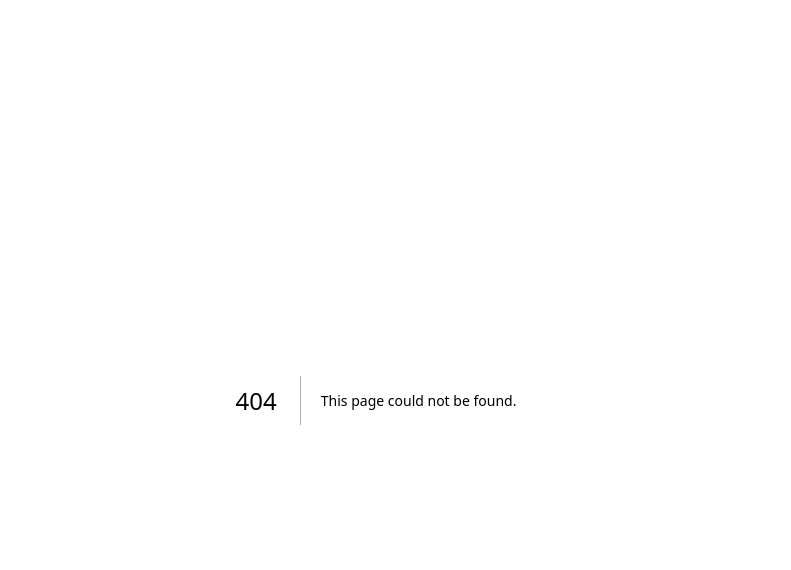
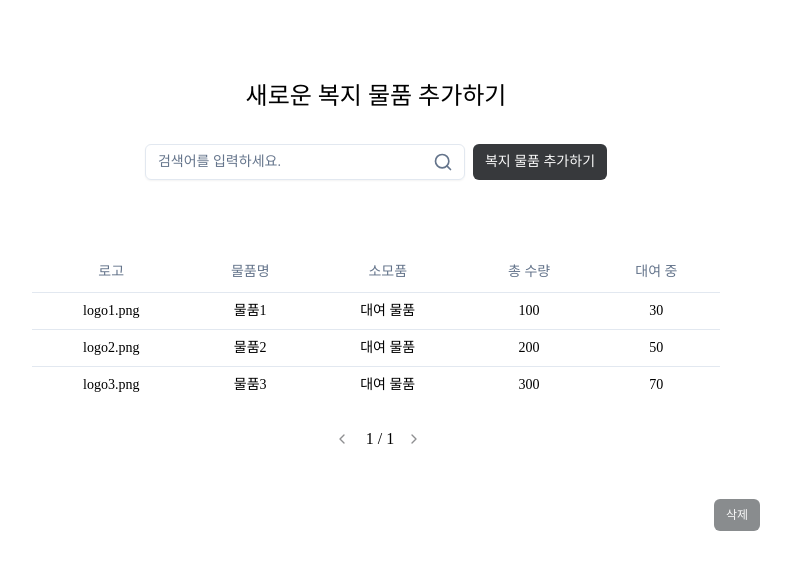
Before and after one commit to billilge/frontend, a Next.js app: page /desktop/item-list in a window 1280 px wide. Before the commit this address had no page. Shown: the top 570 px of the page, without its empty margins (264-1055 px from the left). Built offline with nearby package versions, Linux system fonts and the light colour scheme.

Commit message:
feat: item-list 페이지 구현

```diff
--- /dev/null
+++ b/src/app/desktop/item-list/page.tsx
@@ -0,0 +1,227 @@
+'use client';
+
+import Sidebar from 'src/components/desktop/Sidebar';
+import Search from '@/components/desktop/Search';
+import { useState } from 'react';
+import { Button } from '@/components/ui/button';
+import TableComponent from './_components/ItemTable';
+
+const dummyData = [
+  {
+    id: 1,
+    name: '물품1',
+    isConsumable: false,
+    totalQuantity: 100,
+    rentedQuantity: 30,
+    logo: 'logo1.png',
+  },
+  {
+    id: 2,
+    name: '물품2',
+    isConsumable: false,
+    totalQuantity: 200,
+    rentedQuantity: 50,
+    logo: 'logo2.png',
+  },
+  {
+    id: 3,
+    name: '물품3',
+    isConsumable: false,
+    totalQuantity: 300,
+    rentedQuantity: 70,
+    logo: 'logo3.png',
+  },
+];
+
+const dummyData2 = [
+  {
+    id: 4,
+    name: '물품4',
+    isConsumable: false,
+    totalQuantity: 400,
+    rentedQuantity: 90,
+    logo: 'logo4.png',
+  },
+  {
+    id: 5,
+    name: '물품5',
+    isConsumable: false,
+    totalQuantity: 500,
+    rentedQuantity: 120,
+    logo: 'logo5.png',
+  },
+];
+
+export default function PayerInquiryPage() {
+  const [data, setData] = useState(dummyData);
+  const [addedData, setAddedData] = useState(dummyData2);
+  const [isDeleteModeOriginal, setIsDeleteModeOriginal] = useState(false);
+  const [isDeleteModeAdded, setIsDeleteModeAdded] = useState(false);
+  const [selectedOriginal, setSelectedOriginal] = useState<number[]>([]);
+  const [selectedAdded, setSelectedAdded] = useState<number[]>([]);
+
+  // 추가할 저장 상태
+  const [selectedImage, setSelectedImage] = useState<string | null>(null);
+  const [itemName, setItemName] = useState('');
+  const [isConsumable, setIsConsumable] = useState(false);
+  const [quantity, setQuantity] = useState<number | ''>('');
+
+  const handleDeleteOriginal = () => {
+    setData(data.filter((item) => !selectedOriginal.includes(item.id)));
+    setIsDeleteModeOriginal(false);
+    setSelectedOriginal([]);
+  };
+
+  const handleDeleteAdded = () => {
+    setAddedData(addedData.filter((item) => !selectedAdded.includes(item.id)));
+    setIsDeleteModeAdded(false);
+    setSelectedAdded([]);
+  };
+
+  // 새로운 물품 추가
+  const handleAddItem = () => {
+    if (!itemName || quantity === '' || quantity <= 0)
+      return alert('모든 정보를 입력하세요.');
+
+    const newItem = {
+      id: Date.now(), // 고유 ID 생성
+      name: itemName,
+      isConsumable,
+      totalQuantity: Number(quantity),
+      rentedQuantity: 0,
+      logo: selectedImage || 'default.png',
+    };
+
+    setAddedData([...addedData, newItem]);
+
+    // 입력값 초기화
+    setItemName('');
+    setIsConsumable(false);
+    setQuantity('');
+    setSelectedImage(null);
+  };
+
+  return (
+    <div className="flex flex-col justify-center gap-8 px-4 md:px-16 lg:px-64">
+      <div className="pt-20 text-center">
+        <p className="text-2xl">새로운 복지 물품 추가하기</p>
+      </div>
+      <div className="flex flex-wrap justify-center gap-2">
+        <Search />
+        <Sidebar
+          triggerText="복지 물품 추가하기"
+          title="복지 물품 추가하기"
+          description="설명"
+        >
+          {/* 이미지 업로드 */}
+          <div className="flex flex-col gap-2">
+            <p className="text-sm font-semibold">복지물품 이모티콘</p>
+            <input
+              type="file"
+              accept="image/*"
+              onChange={(e) => {
+                if (e.target.files && e.target.files[0]) {
+                  setSelectedImage(URL.createObjectURL(e.target.files[0]));
+                }
+              }}
+              className="hidden"
+              id="imageUpload"
+            />
+            <label htmlFor="imageUpload" className="cursor-pointer">
+              {selectedImage ? (
+                <img
+                  src={selectedImage}
+                  alt="Preview"
+                  className="h-24 w-24 rounded-md object-cover"
+                />
+              ) : (
+                <div className="flex h-24 w-24 items-center justify-center rounded-md bg-gray-200">
+                  <span className="text-sm text-gray-500">이미지 추가</span>
+                </div>
+              )}
+            </label>
+          </div>
+
+          {/* 입력 필드 */}
+          <div className="mt-4 flex flex-col gap-2">
+            <label className="text-sm font-semibold">복지물품명</label>
+            <input
+              type="text"
+              value={itemName}
+              onChange={(e) => setItemName(e.target.value)}
+              placeholder="등록할 복지물품의 이름을 입력해 주세요."
+              className="rounded-md border px-4 py-2"
+            />
+
+            <label className="text-sm font-semibold">소모품 여부</label>
+            <div className="flex gap-2">
+              <button
+                type="button"
+                className={`rounded-md border px-4 py-2 ${!isConsumable ? 'bg-blue-500 text-white' : 'text-blue-500'}`}
+                onClick={() => setIsConsumable(false)}
+              >
+                대여물품
+              </button>
+              <button
+                type="button"
+                className={`rounded-md border px-4 py-2 ${isConsumable ? 'bg-blue-500 text-white' : 'text-blue-500'}`}
+                onClick={() => setIsConsumable(true)}
+              >
+                소모물품
+              </button>
+            </div>
+
+            <label className="text-sm font-semibold">수량</label>
+            <input
+              type="number"
+              value={quantity}
+              onChange={(e) =>
+                setQuantity(e.target.value ? Number(e.target.value) : '')
+              }
+              placeholder="등록할 복지물품의 수량을 입력해 주세요."
+              className="rounded-md border px-4 py-2"
+            />
+          </div>
+
+          {/* 추가 버튼 */}
+          <div className="flex justify-center">
+            <Button
+              size="lg"
+              variant="primary"
+              onClick={handleAddItem}
+              className="mt-4 w-full"
+            >
+              물품 추가
+            </Button>
+          </div>
+        </Sidebar>
+      </div>
+      <div className="flex flex-col justify-between">
+        <TableComponent
+          data={data}
+          showCheckboxes={isDeleteModeOriginal}
+          selected={selectedOriginal}
+          setSelected={setSelectedOriginal}
+        />
+        <div className="flex justify-end gap-2">
+          <Button
+            size="sm"
+            variant="deleteSecondary"
+            onClick={() => setIsDeleteModeOriginal(!isDeleteModeOriginal)}
+          >
+            {isDeleteModeOriginal ? '취소' : '삭제'}
+          </Button>
+          {isDeleteModeOriginal && (
+            <Button
+              size="sm"
+              variant="deleteSecondary"
+              onClick={handleDeleteOriginal}
+            >
+              완료
+            </Button>
+          )}
+        </div>
+      </div>
+    </div>
+  );
+}
```
